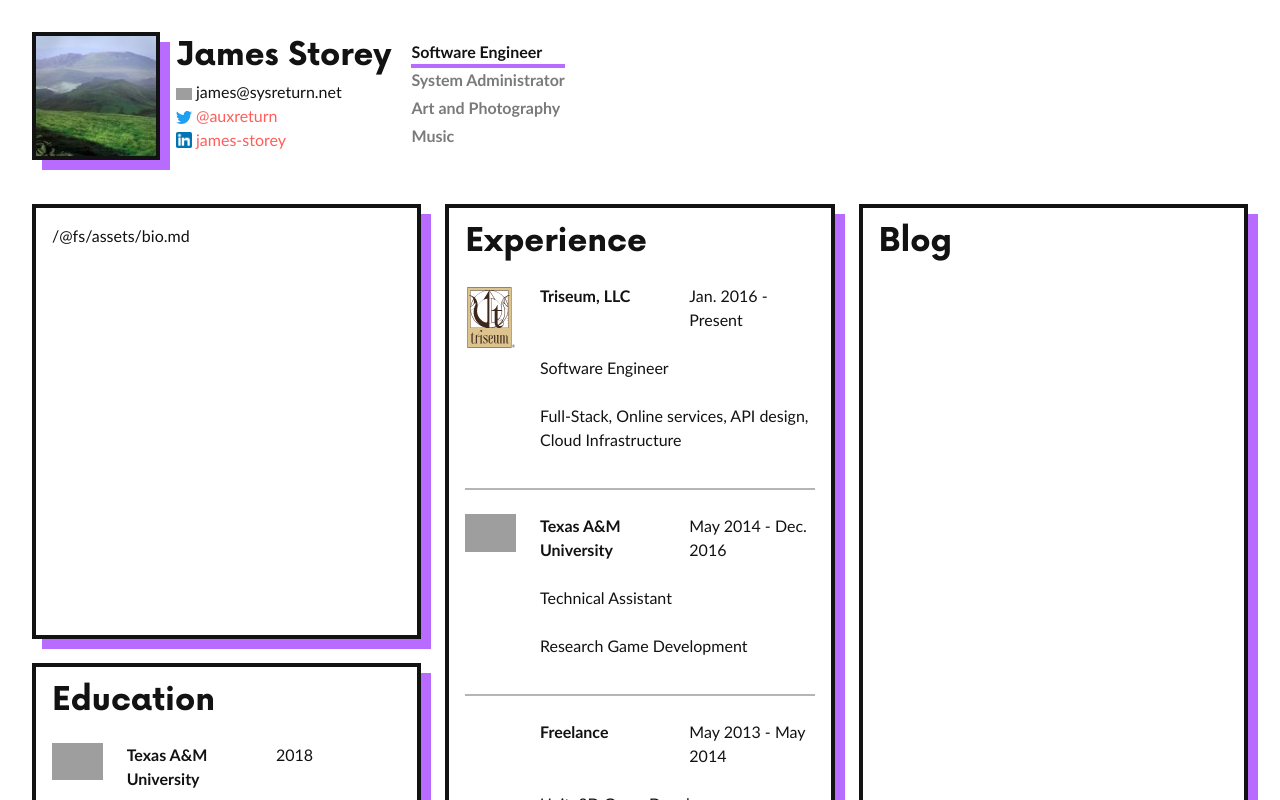
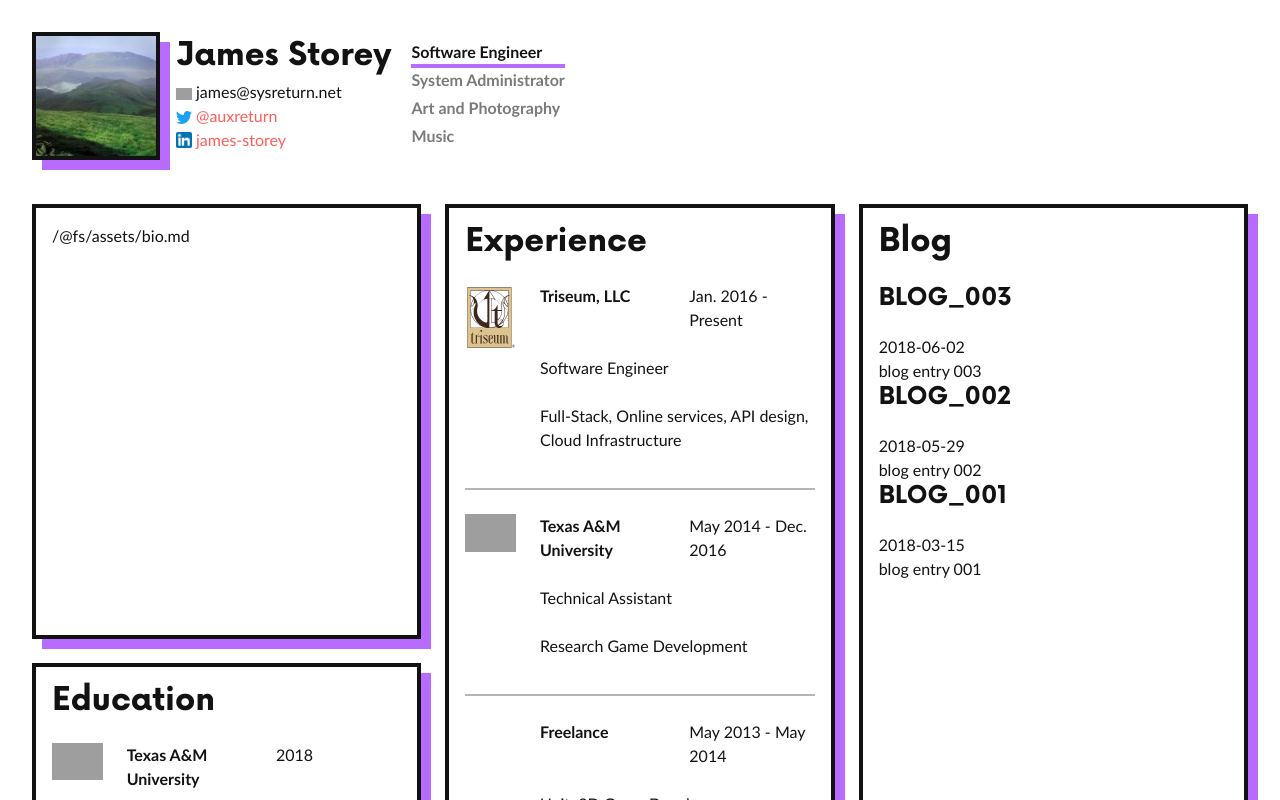
Before and after one commit to james-storey/me, a Nuxt app: page / in a window 1280 px wide. Shown: the top 800 px of the page. Built offline with nearby package versions, Linux system fonts and the light colour scheme; grey boxes are pictures that could not be loaded.

Commit message:
basic blog entry component layout

```diff
--- /dev/null
+++ b/components/blog.vue
@@ -0,0 +1,48 @@
+<template lang="pug">
+div
+  .blog-entry(v-for="i in entries")
+    h4.title.is-4 {{ blogs[i-1].title }}
+    .blog-date {{ blogs[i-1].date }}
+    .content(v-html="blogs[i-1].content")
+</template>
+
+<script>
+export default {
+  name: 'blog',
+  props: [
+    'entries',
+    'entrySize',
+    'entryDate'
+  ],
+  data () {
+    return {
+      entries: 3,
+      entrySize: 15,
+      entryDate: new Date(),
+      startingIndex: 0,
+      blogs: [
+        {
+          title: 'BLOG_003',
+          date: '2018-06-02',
+          content: 'blog entry 003'
+        },
+        {
+          title: 'BLOG_002',
+          date: '2018-05-29',
+          content: 'blog entry 002'
+        },
+        {
+          title: 'BLOG_001',
+          date: '2018-03-15',
+          content: 'blog entry 001'
+        }
+      ]
+    }
+  },
+  methods: {}
+}
+</script>
+
+<style lang="scss">
+
+</style>
--- a/pages/index.vue
+++ b/pages/index.vue
@@ -28,8 +28,8 @@
   .tile.is-parent
     .tile.is-child.box
       article
-        p.title Blog
-        // blog-preview
+        h1.title Blog
+        blog(v-bind:entries='3', v-bind:entryDate="new Date()", v-bind:entrySize="15")
 </template>
 
 <script>
@@ -38,12 +38,14 @@
   import Exp from '~/components/exp.vue'
   import Skills from '~/components/skills.vue'
   import Proj from '~/components/proj.vue'
+  import Blog from '~/components/blog.vue'
   export default {
     components: {
       'edu': Edu,
       'exp': Exp,
       'skills': Skills,
-      'proj': Proj
+      'proj': Proj,
+      'blog': Blog
     },
     data () {
       return {
```
